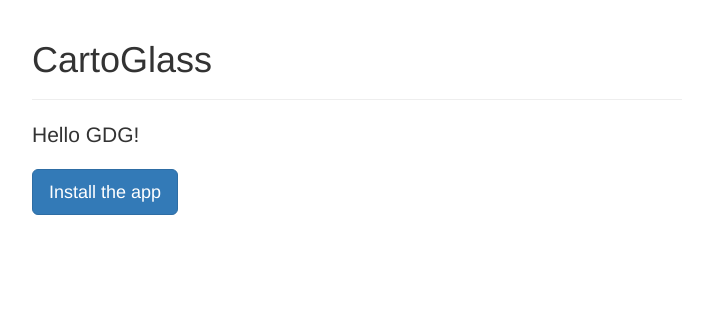
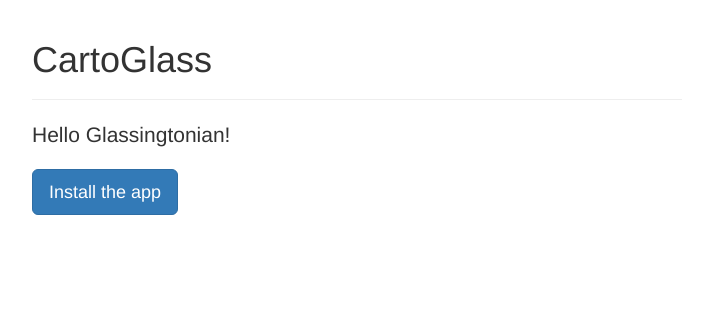
Before and after one commit to zugaldia/cartoglass, a Python web app: template app/templates/landing.html in a window 1280 px wide. Shown: the top 316 px of the page, without its empty margins (283-996 px from the left). Run offline with Jinja, Linux system fonts and the light colour scheme; the template is opened without the code that fills it, so the values that code supplies are empty; some libraries are stand-ins or nearby versions.

Commit message:
Big frature: GDG is now Glassingtonian

```diff
--- a/app/main.py
+++ b/app/main.py
@@ -110,13 +110,13 @@ class InstallHandler(webapp2.RequestHandler):
             # This is the most basic way of providing content, it looks great
             # in many situations (ignored if you use HTML content). It
             # auto-resizes according to the text length.
-            'text': 'Hello GDG enthusiast!',
+            'text': 'Hello Glassingtonian!',
             # You can use the playground to see how it's gonna look like:
-            # (pretty close to the text before, but with GDG in bold yellow)
+            # (pretty close to the text before, but with Glassingtonian in bold yellow)
             # https://developers.google.com/glass/playground. And the CSS:
             # https://mirror-api-playground.appspot.com/assets/css/base_style.css
             'html': '<article><section><p class="text-auto-size">Hello '
-                    '<strong class="yellow">GDG</strong> enthusiast!</p></section></article>',
+                    '<strong class="yellow">Glassingtonian</strong>!</p></section></article>',
             # Normally you won't need so many items, this just for demo purposes
             'menuItems': [
                 # These are all built-in (free implementation) actions
--- a/app/templates/landing.html
+++ b/app/templates/landing.html
@@ -2,7 +2,7 @@
 
 {% block content %}
 
-<p class="lead">Hello GDG!</p>
+<p class="lead">Hello Glassingtonian!</p>
 
 <p><a href="/install" class="btn btn-primary btn-lg">Install the app</a></p>
 
```
